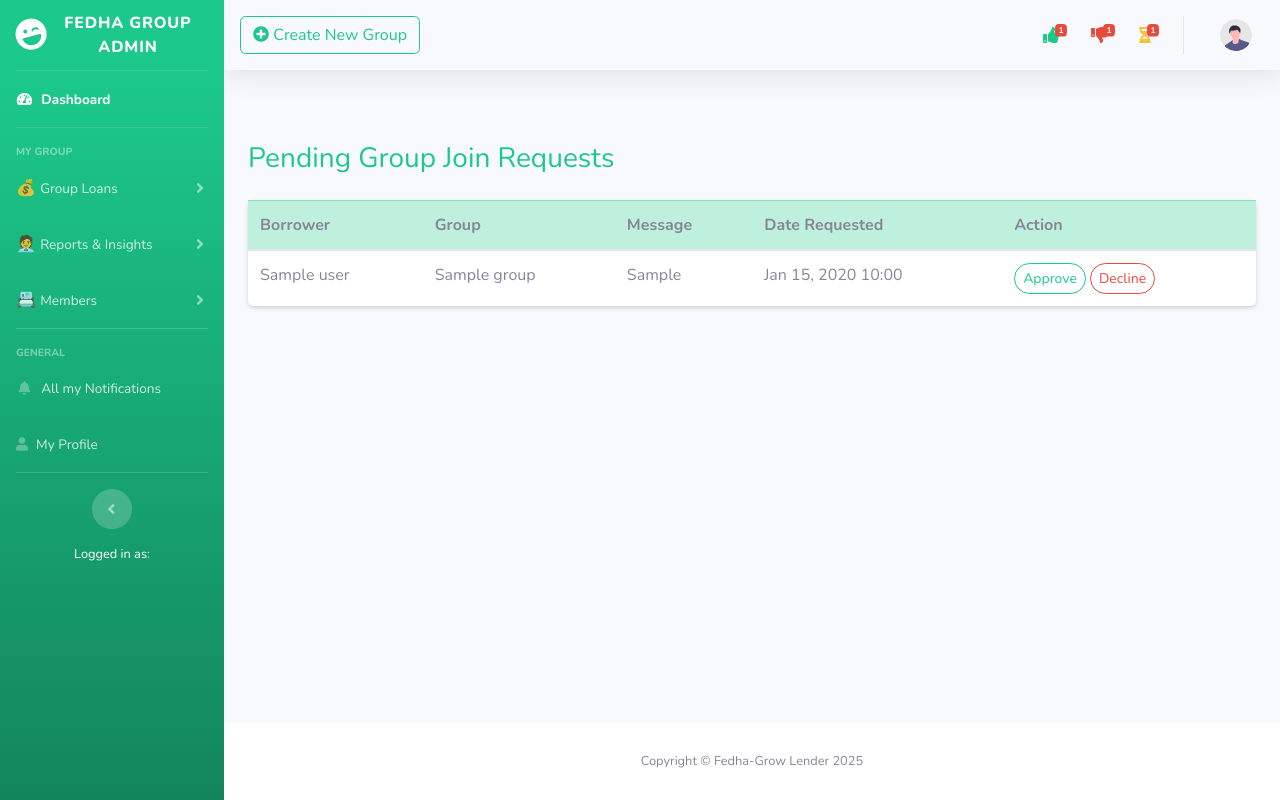
After one commit to Kizzo-glitch/microfinance, a Django app: template groups/templates/pending_join_requests.html in a window 1280 px wide. The commit adds this page. Run offline with Django 5.2, Linux system fonts and the light colour scheme; the template is opened without the code that fills it: most values are stand-ins (such as "Sample title", 1, 10 or a date in 2020); some libraries are stand-ins or nearby versions.

Commit message:
group dash vibe

```diff
--- a/groups/templates/admin_review_join_request.html
+++ b/groups/templates/admin_review_join_request.html
@@ -1,7 +1,8 @@
-{% extends 'group_base.html' %}
+{% extends 'group_dash_base.html' %}
 {% block content %}
 <div class="container mt-4">
   <h3>Review Join Request</h3>
+
   <p><strong>Applicant:</strong> {{ join_request.requester.full_name }}</p>
   <p><strong>Group:</strong> {{ join_request.group.name }}</p>
 
@@ -9,7 +10,7 @@
     {% csrf_token %}
     {{ form.as_p }}
     <button type="submit" class="btn btn-success">Save Review</button>
-    <a href="{% url 'groups:group_admin_dashboard' group.id %}" class="btn btn-secondary">Cancel</a>
+    <a href="{% url 'groups:group_admin_dashboard' %}" class="btn btn-secondary">Cancel</a>
   </form>
 </div>
 {% endblock %}
--- a/groups/templates/group_admin_dashboard.html
+++ b/groups/templates/group_admin_dashboard.html
@@ -129,6 +129,10 @@
                             <input type="hidden" name="status" value="approved">
                             <button type="submit" class="btn btn-sm btn-success">Approve</button>
                             </form>
+                            <a href="{% url 'groups:decline_join_request' r.id %}"
+                                class="btn btn-sm btn-outline-danger rounded-pill">
+                                Decline
+                            </a>
                         </div>
                         </li>
                         {% endfor %}
--- a/groups/templates/group_detail.html
+++ b/groups/templates/group_detail.html
@@ -33,7 +33,7 @@
                     <i class="bi bi-person-check display-5 text-success"></i>
                     <h5 class="fw-semibold mt-2">Join Requests</h5>
                     <p class="mb-0 fs-4">{{ pending_requests_count }}</p>
-                    <a href="{% url 'groups:join_group' group.id %}" class="text-decoration-none small text-success">Review Requests</a>
+                    <a href="{% url 'groups:pending_join_requests' %}" class="text-decoration-none small text-success">Review Requests</a>
                 </div>
             </div>
         </div>
@@ -60,6 +60,7 @@
             </div>
         </div>
     </div>
+
 
     <!-- Group Info Details -->
     <div class="card shadow-sm border-0">
--- /dev/null
+++ b/groups/templates/pending_join_requests.html
@@ -0,0 +1,50 @@
+{% extends "group_dash_base.html" %}
+{% load static %}
+
+{% block content %}
+<div class="container py-5">
+    <h3 class="fw-bold text-success mb-4">
+        <i class="bi bi-person-check me-2"></i>Pending Group Join Requests
+    </h3>
+
+    {% if pending_requests %}
+        <div class="card shadow-sm border-0">
+            <div class="card-body p-0">
+                <table class="table table-hover mb-0">
+                    <thead class="table-success">
+                        <tr>
+                            <th>Borrower</th>
+                            <th>Group</th>
+                            <th>Message</th>
+                            <th>Date Requested</th>
+                            <th>Action</th>
+                        </tr>
+                    </thead>
+                    <tbody>
+                        {% for req in pending_requests %}
+                            <tr>
+                                <td>{{ req.requester.user.get_full_name|default:req.requester }}</td>
+                                <td>{{ req.group.name }}</td>
+                                <td>{{ req.reason_for_joining|default:"No message provided" }}</td>
+                                <td>{{ req.requested_at|date:"M d, Y H:i" }}</td>
+                                <td>
+                                    <a href="{% url 'groups:approve_join_request' req.id %}"
+                                       class="btn btn-sm btn-outline-success rounded-pill">
+                                        Approve
+                                    </a>
+                                    <a href="{% url 'groups:decline_join_request' req.id %}"
+                                       class="btn btn-sm btn-outline-danger rounded-pill">
+                                        Decline
+                                    </a>
+                                </td>
+                            </tr>
+                        {% endfor %}
+                    </tbody>
+                </table>
+            </div>
+        </div>
+    {% else %}
+        <div class="alert alert-info">No pending join requests at the moment.</div>
+    {% endif %}
+</div>
+{% endblock %}
```
Also changed, not shown: groups/urls.py (+9 -3 lines), groups/views.py (+73 -23 lines).
